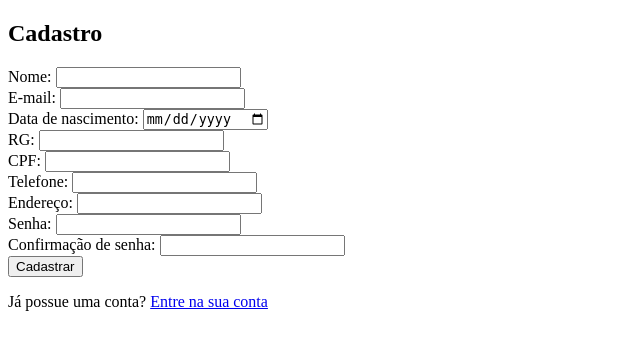
After one commit to Vinicius-Borges-dev/check_car, a Flask app: page /user/cadastro in a window 1280 px wide. The commit adds this page. Shown: the top 350 px of the page, without its empty margins (0-640 px from the left). Run offline with Flask 3, Linux system fonts and the light colour scheme.

Commit message:
Criação: formularios de login e cadastro

```diff
--- a/app/middlewares.py
+++ b/app/middlewares.py
@@ -4,4 +4,4 @@ class AuthMiddleware:
 
     @staticmethod
     def is_logged():
-        return 'id'in session
+        return 'id' in session
--- a/app/routes/user.py
+++ b/app/routes/user.py
@@ -1,20 +1,39 @@
-from flask import Blueprint, render_template, request, redirect
-from app.models import Usuario
+from flask import Blueprint, render_template, request, redirect, url_for
+from app.models import Usuario , DadosPessoais
 from app import db
 
 user_bp = Blueprint('user', __name__, static_folder='static')
 
-@user_bp.route('/')
-def index():
-    return render_template('conta/login.html')
-
-@user_bp.route('/login', methods=['POST'])
+@user_bp.route('/login', methods=['GET','POST'])
 def login():
-    pass
+    if request.method == "GET":
+        return render_template('users/login.html')
 
 
-@user_bp.route('/cadastro', methods=['POST'])
+@user_bp.route('/cadastro', methods=['GET','POST'])
 def cadastro():
-    newUsuario = Usuario(
-        nome = request.form['nome']
-    )
+    if request.method == 'GET':
+        return render_template('users/cadastro.html')
+    else:
+        novo_usuario = Usuario(
+            nome = request.form['username'],
+            senha = request.form['password'],
+            tipo = 'cliente',
+            status = 1
+        )
+
+        dados_pessoais = DadosPessoais(
+            endereco = request.form['endereco'],
+            email = request.form['email'],
+            dataNascimento = request.form['dataNascimento'],
+            rg = request.form['rg'],
+            cpf = request.form['cpf'],
+            telefone = request.form['telefone'],
+            id_usuario = novo_usuario.id_usuario
+        )
+
+        db.session.add(novo_usuario)
+        db.session.add(dados_pessoais)
+        db.session.commit()
+
+        return redirect(url_for('user.login'))
--- /dev/null
+++ b/app/templates/users/cadastro.html
@@ -0,0 +1,58 @@
+<!DOCTYPE html>
+<html lang="en">
+<head>
+    <meta charset="UTF-8">
+    <meta name="viewport" content="width=device-width, initial-scale=1.0">
+    <title>Document</title>
+</head>
+<body>
+    <main class="container">
+        <section class="card">
+            <h1>Cadastro</h1>
+            <form action="{{url_for('user.cadastro')}}" method="post">
+                <div class="form-input">
+                    <label for="username">Nome:</label>
+                    <input type="text" name="username" id="username" required>
+                </div>
+                <div class="form-input">
+                    <label for="email">E-mail:</label>
+                    <input type="email" name="email" id="email" required>
+                </div>
+                <div class="form-input">
+                    <label for="dataNascimento">Data de nascimento:</label>
+                    <input type="date" name="dataNascimento" id="dataNascimento" required>
+                </div>
+                <div class="form-input">
+                    <label for="rg">RG:</label>
+                    <input type="text" name="rg" id="rg" required>
+                </div>
+                <div class="form-input">
+                    <label for="cpf">CPF:</label>
+                    <input type="text" name="cpf" id="cpf" required>
+                </div>
+                <div class="form-input">
+                    <label for="telefone">Telefone:</label>
+                    <input type="text" name="telefone" id="telefone" required>
+                </div>
+                <div class="form-input">
+                    <label for="endereco">Endereço:</label>
+                    <input type="text" name="endereco" id="endereco" required>
+                </div>
+
+                <div class="form-input">
+                    <label for="password">Senha:</label>
+                    <input type="password" name="password" id="password" required>
+                </div>
+                <div class="form-input">
+                    <label for="confirmPassword">Confirmação de senha:</label>
+                    <input type="password" name="confirmPassword" id="confirmPassword" required>
+                </div>
+                <div class="form-input">
+                    <button type="submit">Cadastrar</button>
+                </div>
+            </form>
+            <p>Já possue uma conta? <a href="{{url_for('user.login')}}">Entre na sua conta</a></p>
+        </section>
+    </main>
+</body>
+</html>
```
Also changed, not shown: app/routes/main.py (+4 -5 lines), app/templates/conta/login.html (deleted, +0 -28 lines), app/templates/reservar_veiculo.html (deleted, +0 -30 lines), app/templates/reservas/cadastrar_reserva.html (+4 -12 lines), app/templates/users/login.html (renamed from app/templates/conta/cadastro.html, +3 -6 lines), app/templates/veiculos/cadastro_veiculo.html (renamed from app/templates/cadastro_veiculo.html), app/templates/veiculos/cards_veiculos.html (renamed from app/templates/cards_veiculos.html), app/templates/veiculos/index.html (renamed from app/templates/index.html).
